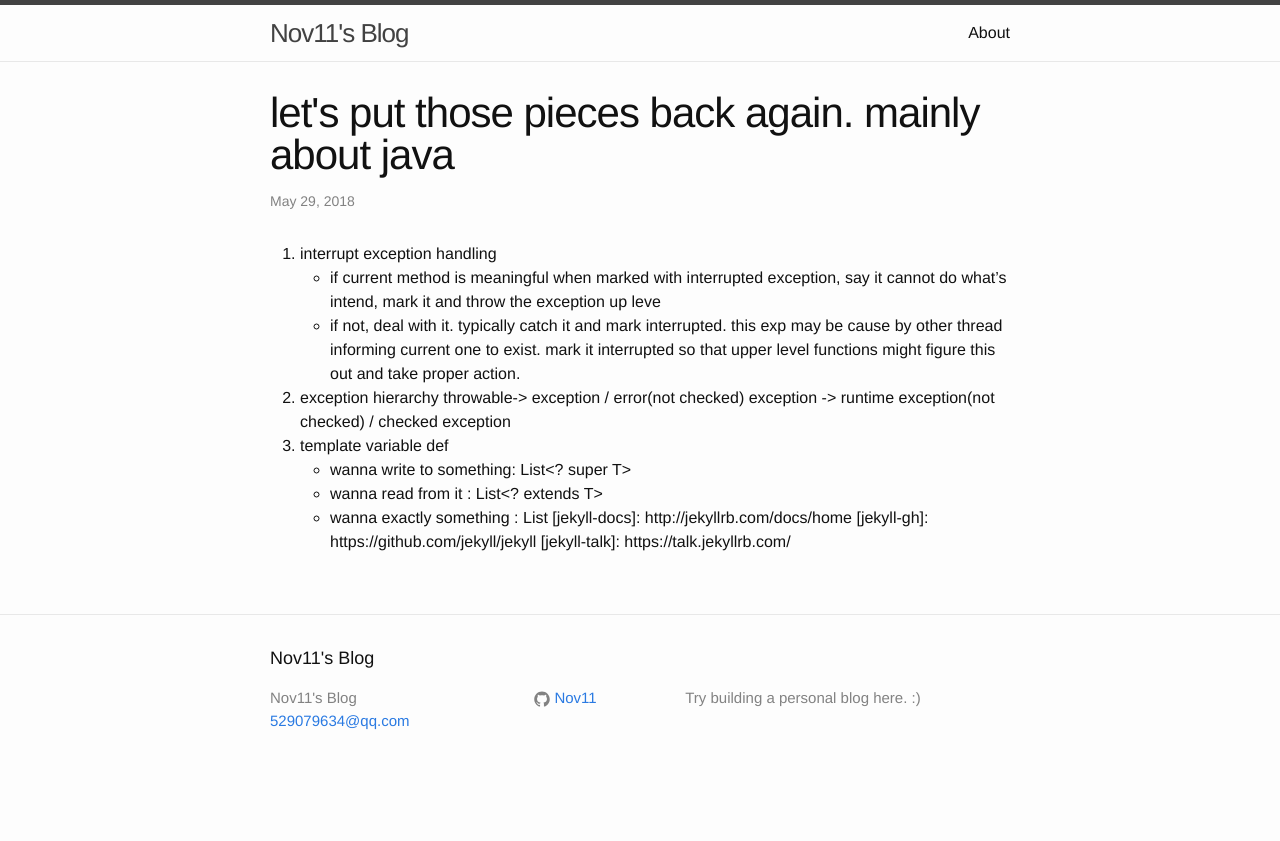
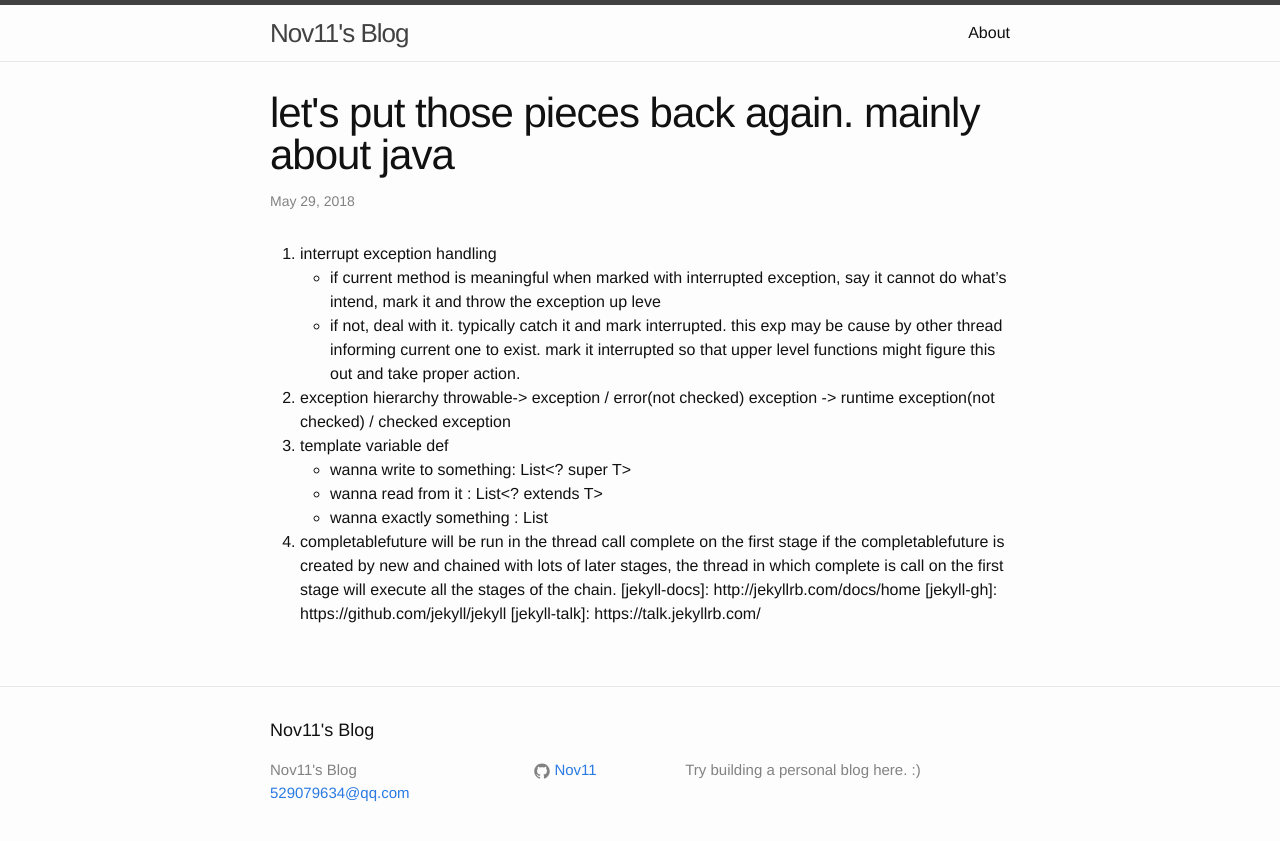
Before and after one commit to Nov11/Nov11.github.io, a Jekyll site: the page built from _posts/2018-06-04-notes-of-miscellaneousness.md, in a window 1280 px wide. Shown: the top 841 px of the page. Built offline with Jekyll 4.4.1, drawn with Linux system fonts in a browser that asks for light colours.

Commit message:
+ identify completable future executing thread

```diff
--- a/_posts/2018-06-04-notes-of-miscellaneousness.md
+++ b/_posts/2018-06-04-notes-of-miscellaneousness.md
@@ -19,6 +19,9 @@ categories: jekyll update
     * wanna write to something: List<? super T>
     * wanna read from it : List<? extends T>
     * wanna exactly something : List<T>
+4. completablefuture will be run in the thread call complete on the first stage
+    if the completablefuture is created by new and chained with lots of later stages, the thread in which
+    complete is call on the first stage will execute all the stages of the chain.
 [jekyll-docs]: http://jekyllrb.com/docs/home
 [jekyll-gh]:   https://github.com/jekyll/jekyll
 [jekyll-talk]: https://talk.jekyllrb.com/
```
